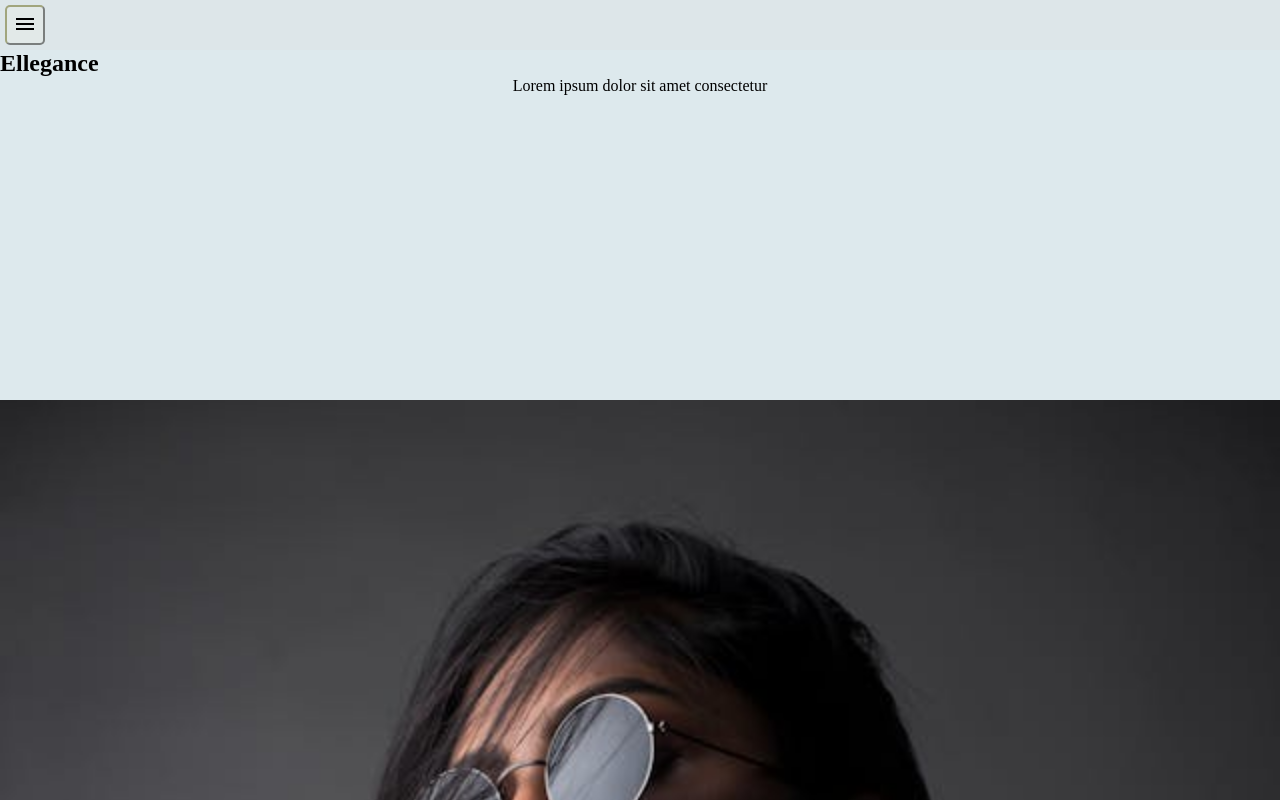
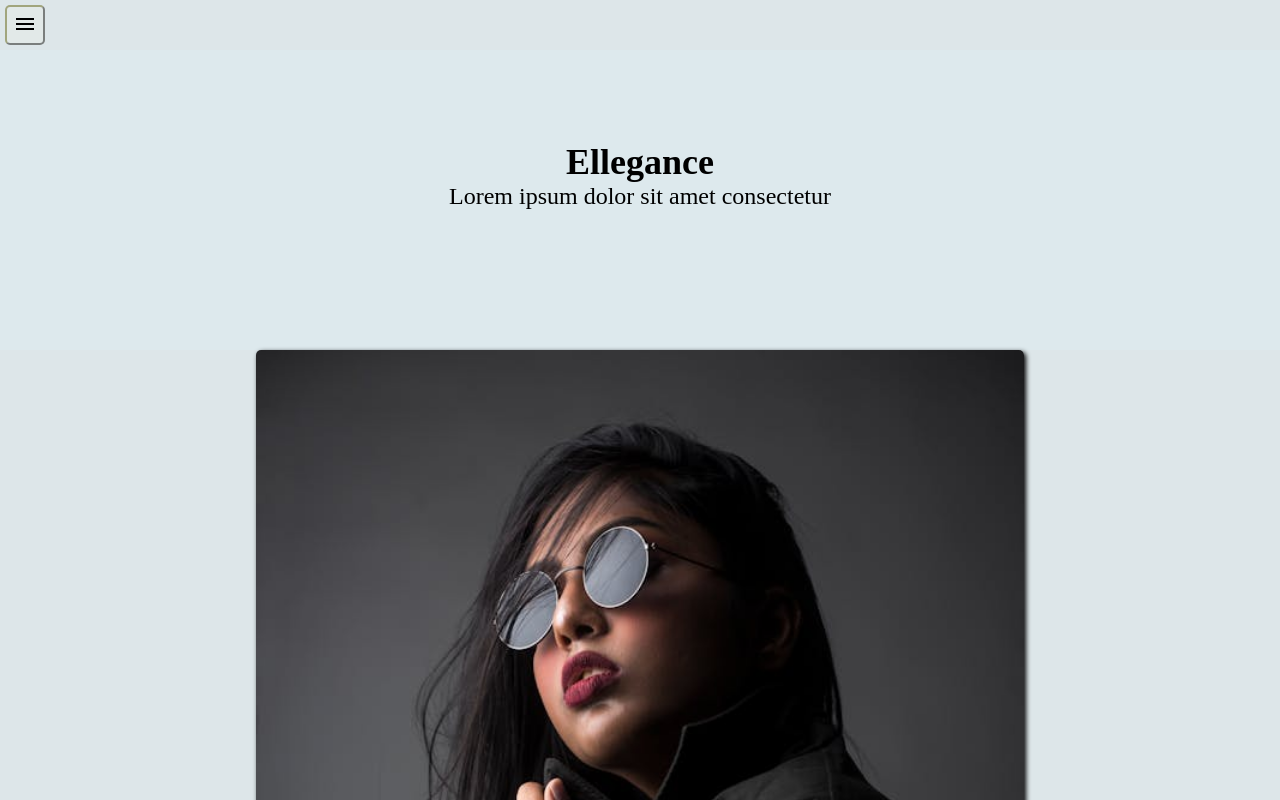
Before and after one commit to Cardos02/Projeto-Elegance, a plain HTML site: page index.html in a window 1280 px wide. Shown: the top 800 px of the page. Drawn offline with nearby package versions, Linux system fonts and the light colour scheme.

Commit message:
criado o mediaQuery básico do site

```diff
--- a/index.html
+++ b/index.html
@@ -18,7 +18,7 @@
             </button>
         </section>
 
-        <section >
+        <section id="sec-header">
             <h1>Ellegance</h1>
             <p>Lorem ipsum dolor sit amet consectetur</p>
         </section>
@@ -26,14 +26,20 @@
     </header>
 
     <main>
-        <img src="imagens/pexels-harsh-kushwaha-804217-1689731.jpg" alt="#" class="imagens">
+        <div id="img01">
+            <img src="imagens/pexels-harsh-kushwaha-804217-1689731.jpg" alt="#" class="imagens">
+        </div>
         <div id="txt-main">
-            <h2>titulo do Main</h2>
+            <h2>titulo do site</h2>
             <p>
                 Lorem ipsum dolor sit amet consectetur adipisicing elit. Repellendus sequi inventore unde fuga laboriosam, autem, nesciunt tempore praesentium eius, quos fugiat eum magni amet cum deserunt ducimus sunt! Corporis, quam?
             </p>
         </div>
-        <img src="imagens/pexels-frendsmans-1926769.jpg" alt="#" class="imagens">
+            <div id="img02">
+                <img src="imagens/pexels-frendsmans-1926769.jpg" alt="#" class="imagens">
+            </div>
+
+
     </main>
 
     <footer>
--- a/mediaQuery.css
+++ b/mediaQuery.css
@@ -1 +1,24 @@
 @charset "UTF-8";
+
+@media screen and (min-width: 500px) {
+
+    header{
+        height: 350px;
+    }
+
+    #img01,#img02{
+        margin: auto;
+        width: 90%;
+    }
+}
+@media screen and (min-width: 650px) {
+
+    header{
+        height: 350px;
+    }
+
+    #img01,#img02{
+        margin: auto;
+        width: 60%;
+    }
+}
--- a/style.css
+++ b/style.css
@@ -7,6 +7,7 @@
 }
 
 html,body{
+    background-color: rgb(221, 230, 233);
     width: 100%;
     height: 100%;
 }
@@ -14,6 +15,15 @@ html,body{
 header{
     height: 400px;
     background-color: rgb(221, 233, 237);
+}
+
+#sec-header{
+    display: flex;
+    flex-direction: column;
+    justify-content: center;
+    align-items: center;
+    height: 250px;
+    font-size: 1.5em;
 }
 
 #sec-menu{
@@ -40,6 +50,7 @@ header{
 
 h2{
     text-align: center;
+    margin: 20px;
 }
 
 
@@ -47,12 +58,18 @@ h2{
     display: flex;
     flex-direction: column;
     justify-content: center;
-    height: 360px;
+    margin: auto;
+
+    height: 330px;
     width: 350px;
+    font-size: 1.2em;
+    text-align: justify;
 }
 
 .imagens{
     width: 100%;
+    border-radius: 5px;
+    box-shadow: 2px 2px 5px black;
 }
 
 #social{
@@ -71,13 +88,6 @@ h2{
     background-position: center;
 }
 
-footer{
-    display: flex;
-    background-color: rgb(237, 194, 194);
-
-}
-
-
 p{
     text-align: center;
 }
@@ -87,3 +97,9 @@ button{
     width: 30px;
     height: 30px;
 }
+
+footer{
+    display: flex;
+    background-color: rgb(221, 233, 237);
+    margin-top: 10%;
+}
```
